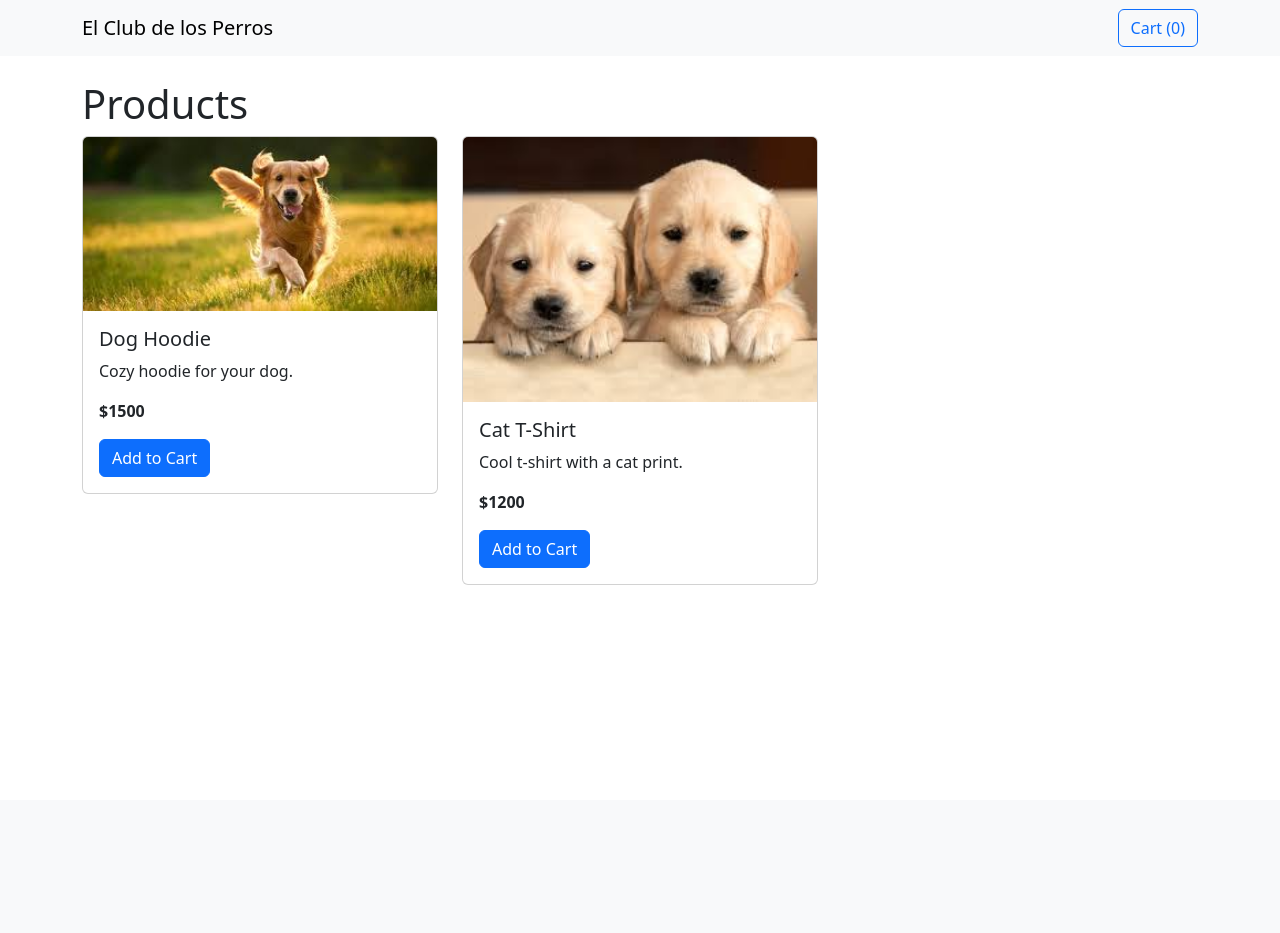
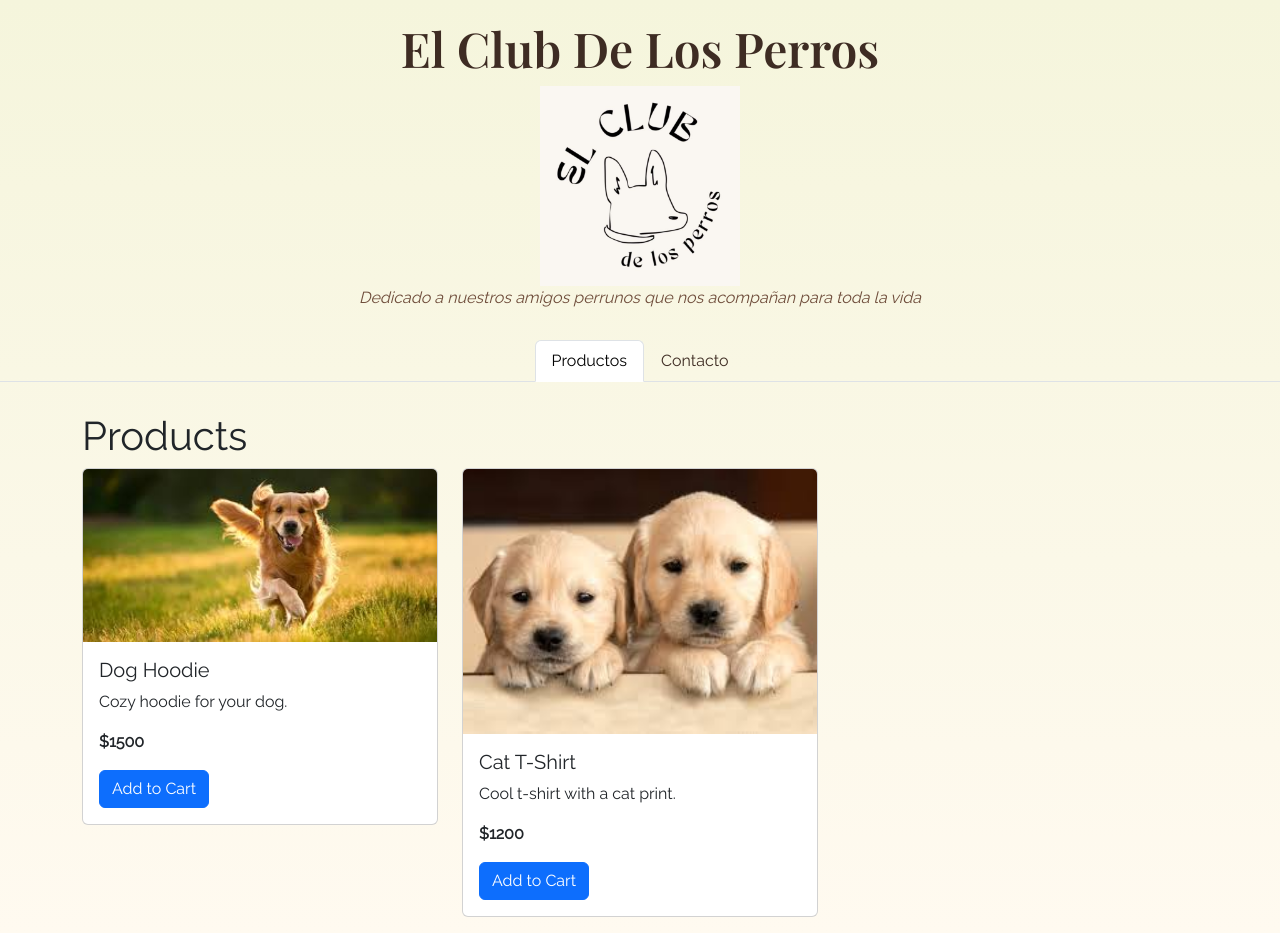
Before and after one commit to frevilla10/ElClubDeLosPerros, a Flask app: page / in a window 1280 px wide. Before the commit the page ends 585 px from the top, so only its background shows below. Run offline with Flask 3, Linux system fonts and the light colour scheme.

Commit message:
Improve Layout Main

```diff
--- a/templates/layout.html
+++ b/templates/layout.html
@@ -2,18 +2,84 @@
 <html lang="en">
 <head>
   <meta charset="UTF-8" />
-  <title>El Club de los Perros</title>
+  <title>El Club De Los Perros</title>
   <link href="https://cdn.jsdelivr.net/npm/bootstrap@5.3.0/dist/css/bootstrap.min.css" rel="stylesheet" />
+  <link href="https://fonts.googleapis.com/css2?family=Playfair+Display:wght@600&family=Raleway&display=swap" rel="stylesheet">
+  <style>
+    body {
+      background: linear-gradient(to bottom, #f5f5dc, #fffaf0);
+      font-family: 'Raleway', sans-serif;
+    }
+    h1.title {
+      font-family: 'Playfair Display', serif;
+      font-size: 3rem;
+      text-align: center;
+      margin-top: 20px;
+      color: #3e2c23;
+    }
+    .biopic {
+      text-align: center;
+      font-style: italic;
+      color: #6e4c3a;
+      margin-bottom: 30px;
+    }
+    .logo {
+      display: block;
+      margin: 0 auto;
+      max-height: 200px;
+    }
+    .nav-tabs {
+      justify-content: center;
+      margin-bottom: 30px;
+    }
+    .nav-link {
+      color: #3e2c23;
+    }
+    .nav-link.active {
+      background-color: #e0d5c2;
+      border-color: #c7b299;
+    }
+    .footer {
+      text-align: center;
+      padding: 20px;
+      color: #999;
+    }
+  </style>
 </head>
 <body>
-  <nav class="navbar navbar-expand-lg navbar-light bg-light mb-4">
-    <div class="container">
-      <a class="navbar-brand" href="{{ url_for('index') }}">El Club de los Perros</a>
-      <a href="{{ url_for('cart') }}" class="btn btn-outline-primary">Cart ({{ session.get('cart') | length if session.get('cart') else 0 }})</a>
+  <h1 class="title">El Club De Los Perros</h1>
+  <img src="/static/logo.jpg" alt="Logo" class="logo" />
+
+  <div class="biopic">
+    <p>Dedicado a nuestros amigos perrunos que nos acompañan para toda la vida</p>
+  </div>
+
+  <ul class="nav nav-tabs" id="myTab" role="tablist">
+    <li class="nav-item" role="presentation">
+      <button class="nav-link active" id="products-tab" data-bs-toggle="tab" data-bs-target="#products" type="button" role="tab" aria-controls="products" aria-selected="true">Productos</button>
+    </li>
+    <li class="nav-item" role="presentation">
+      <button class="nav-link" id="contact-tab" data-bs-toggle="tab" data-bs-target="#contact" type="button" role="tab" aria-controls="contact" aria-selected="false">Contacto</button>
+    </li>
+  </ul>
+
+  <div class="tab-content container" id="myTabContent">
+    <div class="tab-pane fade show active" id="products" role="tabpanel" aria-labelledby="products-tab">
+      {% block content %}{% endblock %}
     </div>
-  </nav>
-  <div class="container">
-    {% block content %}{% endblock %}
+    <div class="tab-pane fade" id="contact" role="tabpanel" aria-labelledby="contact-tab">
+      <div class="text-center mt-4">
+        <h4>Encontranos en:</h4>
+        <a href="https://www.instagram.com/elclubdelosperros" target="_blank">
+          <img src="https://cdn-icons-png.flaticon.com/512/174/174855.png" alt="Instagram" style="height:40px; margin:10px;">
+        </a>
+        <a href="https://wa.me/5491123456789" target="_blank">
+          <img src="https://cdn-icons-png.flaticon.com/512/733/733585.png" alt="WhatsApp" style="height:40px; margin:10px;">
+        </a>
+      </div>
+    </div>
   </div>
+
+  <script src="https://cdn.jsdelivr.net/npm/bootstrap@5.3.0/dist/js/bootstrap.bundle.min.js"></script>
 </body>
 </html>
```
Also changed, not shown: static/logo.jpg (added).
